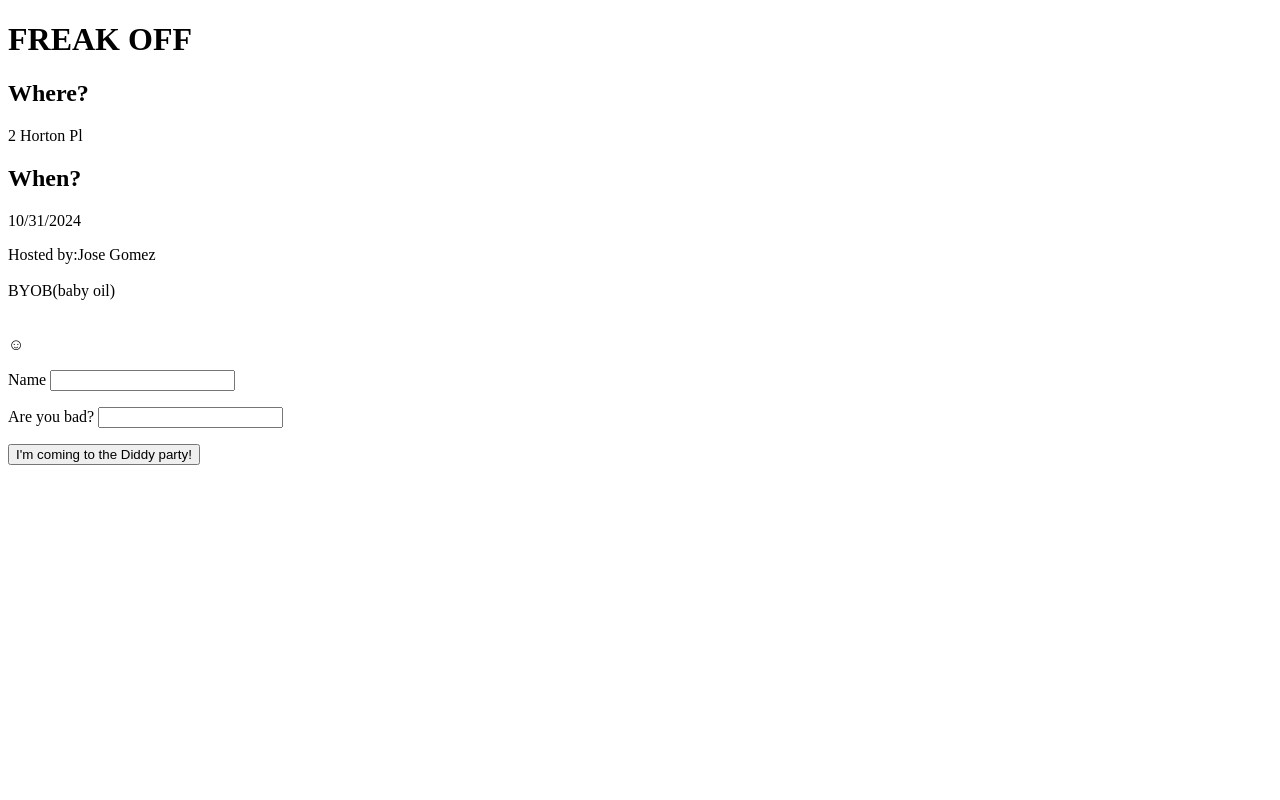
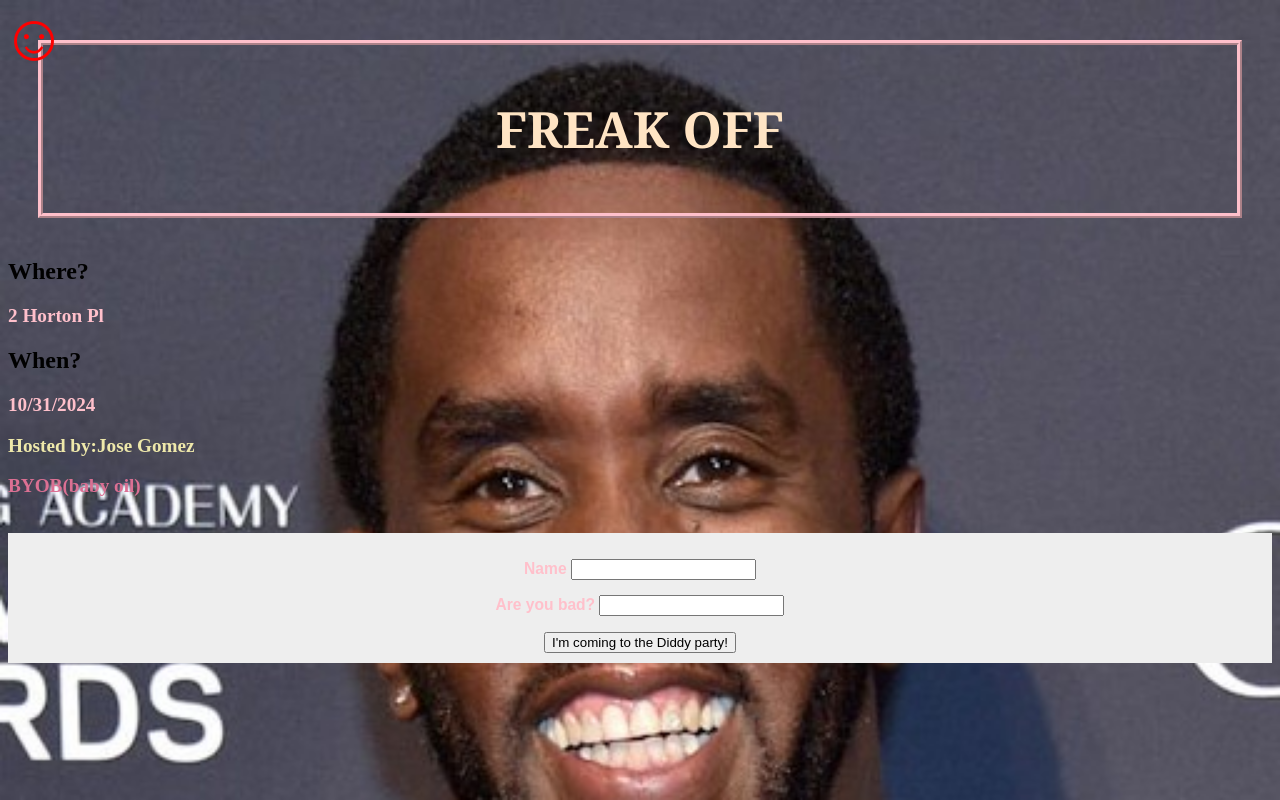
Before and after one commit to jsarab9/jsarab9-github.io, a plain HTML site: page index.html in a window 1280 px wide. Drawn offline with Linux system fonts and the light colour scheme; files whose address does not match are found by name.

Commit message:
Update index.html

```diff
--- a/index.html
+++ b/index.html
@@ -1,7 +1,7 @@
 <!DOCTYPE html>
 <html lang="en">
     <head>
-        <link rel="stylesheet" href="diddycss.css">
+        <link rel="stylesheet" href="style.css">
         <meta charset="UTF-8">
         <title>whatever</title>
     </head>
```
